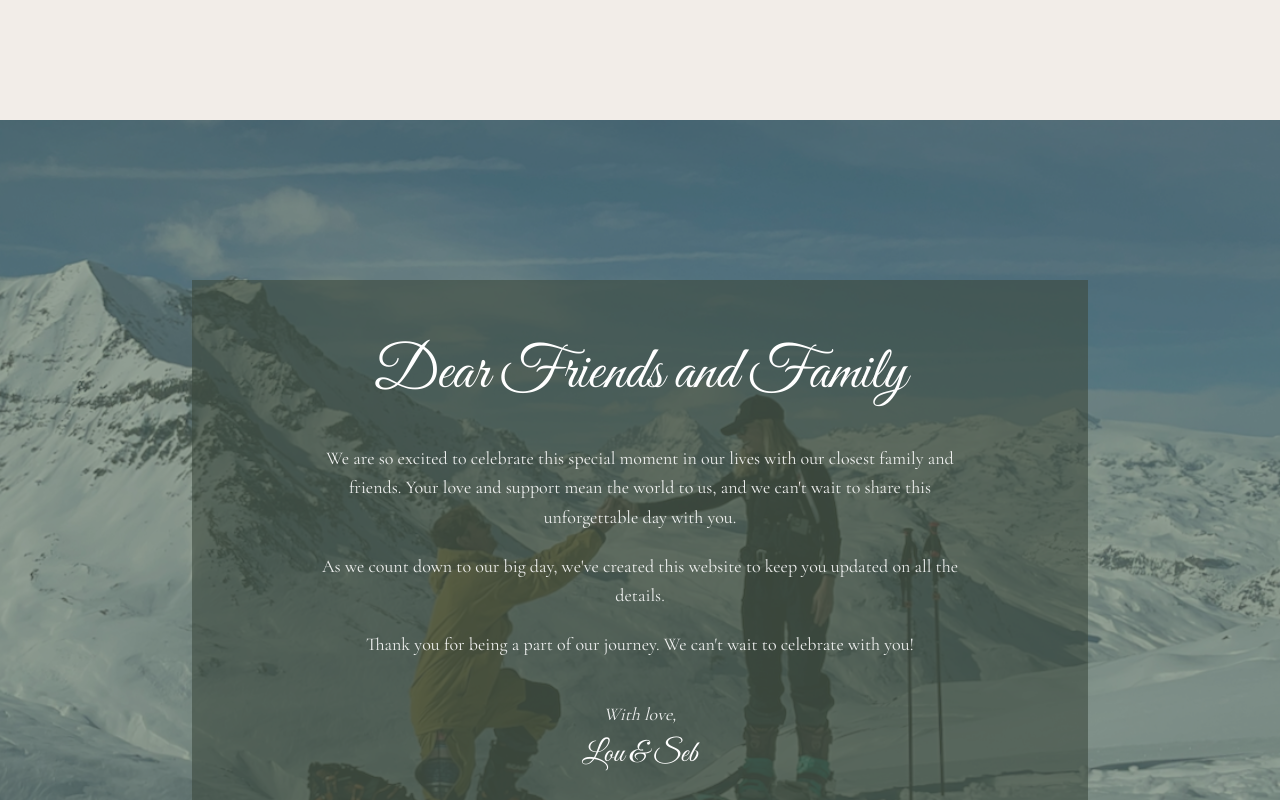
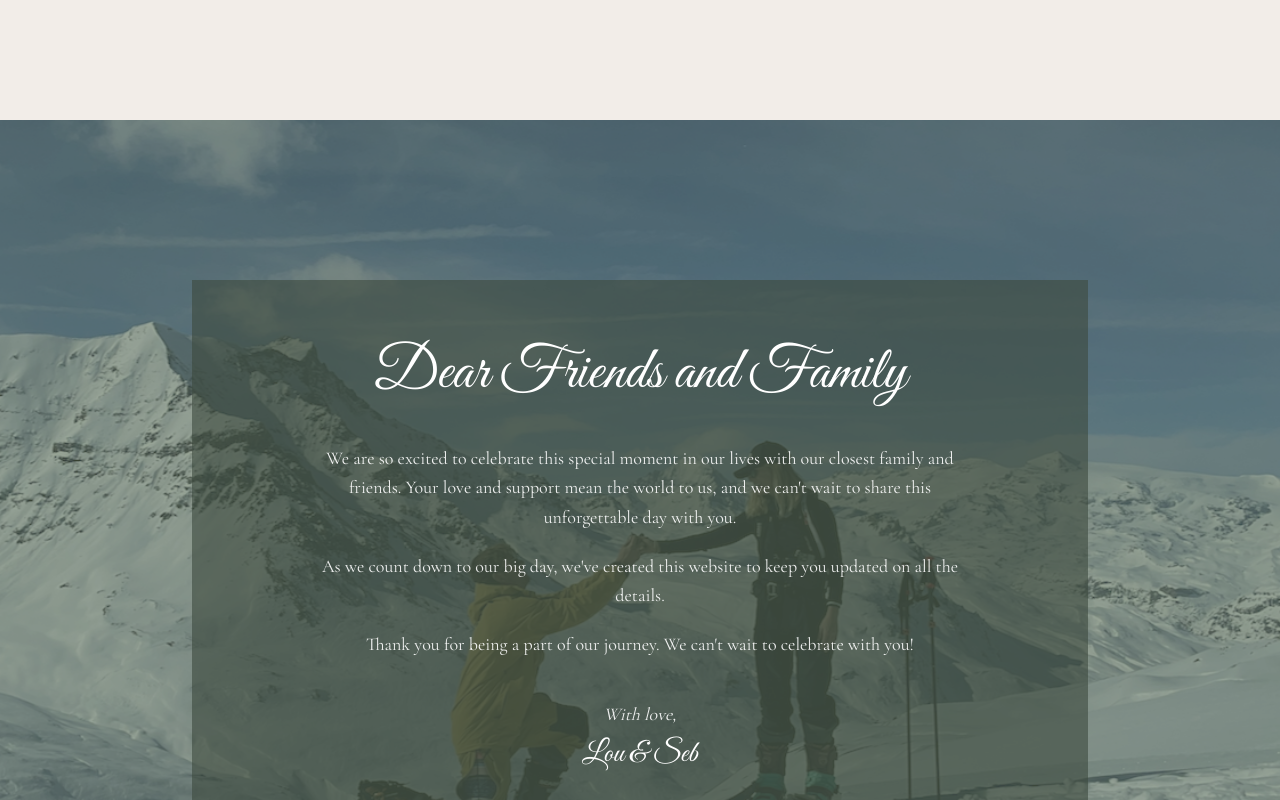
Before and after one commit to SebF0/weddingwebsite_theme, a Next.js app: page / in a window 1280 px wide. Shown: the part 1420-2220 px from the top of the page. Built offline with nearby package versions, Linux system fonts and the light colour scheme.

Commit message:
Update OurSpecialDay section to use new proposal image asset

```diff
--- a/src/components/sections/OurSpecialDay.tsx
+++ b/src/components/sections/OurSpecialDay.tsx
@@ -1,7 +1,7 @@
 import Image from "next/image";
 import { SITE_CONTENT } from "@/config/content";
 
-const OUR_SPECIAL_DAY_IMAGE_PATH = "/Assets/proposal_sebRight2.jpeg";
+const OUR_SPECIAL_DAY_IMAGE_PATH = "/Assets/proposalBest.jpeg";
 
 /**
  * Full-width section with a dark sage-green overlay on a background image.
```
Also changed, not shown: public/Assets/proposalBest.jpeg (added).
